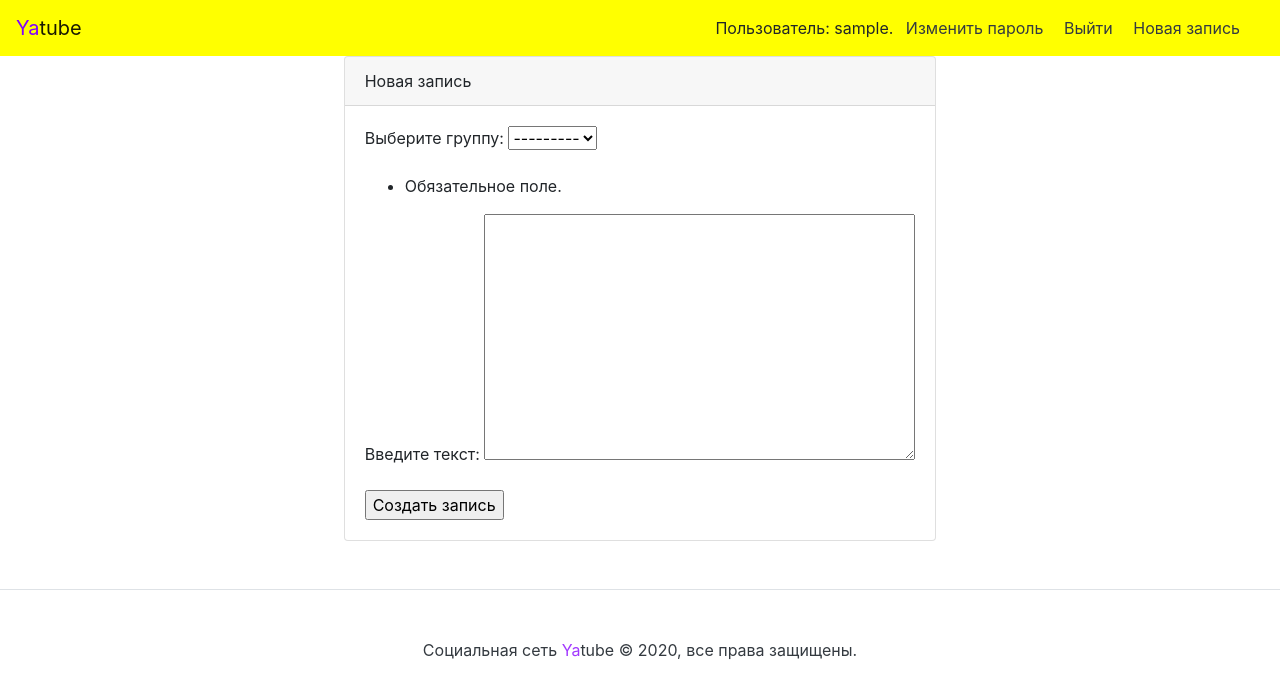
After one commit to SimonMotor/Yatube, a Django app: page /new/ in a window 1280 px wide. The commit adds this page. Shown: the top 699 px of the page. Run offline with Django 3.2, Linux system fonts and the light colour scheme; the visitor is signed in with stand-in values (Sample User, id 1); data that the repository does not hold is empty; some libraries are stand-ins or nearby versions.

Commit message:
ver 0.2.0

```diff
--- /dev/null
+++ b/yatube/posts/forms.py
@@ -0,0 +1,8 @@
+from django import forms
+from .models import Post
+
+
+class PostForm(forms.ModelForm):
+    class Meta:
+        model = Post
+        fields = ['group', 'text']
--- a/yatube/posts/models.py
+++ b/yatube/posts/models.py
@@ -15,14 +15,14 @@ class Group(models.Model):
 
 
 class Post(models.Model):
-    text = models.TextField()
+    text = models.TextField(verbose_name='Введите текст')
     pub_date = models.DateTimeField("date published", auto_now_add=True)
     author = models.ForeignKey(
         User, on_delete=models.CASCADE, related_name="posts"
     )
     group = models.ForeignKey(
         "Group", on_delete=models.SET_NULL, blank=True,
-        null=True, related_name="posts",
+        null=True, related_name="posts", verbose_name='Выберите группу'
     )
 
     def __str__(self):
--- a/yatube/posts/urls.py
+++ b/yatube/posts/urls.py
@@ -5,4 +5,5 @@ from . import views
 urlpatterns = [
     path("group/<slug:slug>", views.group_posts, name="group_posts"),
     path("", views.index, name="index"),
+    path("new/", views.new_post, name="new_post"),
 ]
--- a/yatube/posts/views.py
+++ b/yatube/posts/views.py
@@ -1,7 +1,9 @@
 from django.http import HttpResponse
 from django.shortcuts import render, get_object_or_404
 from .models import Post, Group
-
+from .forms import PostForm
+from django.contrib.auth.decorators import login_required
+from django.shortcuts import redirect
 
 def index(request):
     latest = Post.objects.order_by("-pub_date")[:11]
@@ -11,3 +13,16 @@ def group_posts(request, slug):
     group = get_object_or_404(Group, slug=slug)
     posts = group.posts.all()
     return render(request, "group.html", {"group": group, "posts": posts})
+
+@login_required
+def new_post(request):
+    form = PostForm(request.POST)
+    if request.method != 'POST':
+        return render(request, "new.html", {'form': form})
+    elif not form.is_valid():
+        return render(request, "new.html", {'form': form})
+    else:
+        form = PostForm(request.POST)
+        form.instance.author = request.user
+        form.save()
+    return redirect('index')
--- a/yatube/templates/group.html
+++ b/yatube/templates/group.html
@@ -3,6 +3,7 @@
 {% block header %}{{ group.title }}{% endblock %}
 {% block content %}
 
+    <h1>{{group.title}}</h1>
     <p>{{ group.description }}</p>
     {% for post in posts %}
     <h3>
--- a/yatube/templates/nav.html
+++ b/yatube/templates/nav.html
@@ -1,10 +1,11 @@
-<nav class="navbar navbar-light" style="background-color: #ffee00;">
-    <a class="navbar-brand" href="/"><span style="color:rgba(136,0,255,0.78)">Ya</span>tube</a>
+<nav class="navbar navbar-light" style="background-color: #ffff00;">
+    <a class="navbar-brand" href="/"><span style="color:rgb(128,0,255)">Ya</span>tube</a>
     <nav class="my-2 my-md-0 mr-md-3">
         {% if user.is_authenticated %}
         Пользователь: {{ user.username }}.
         <a class="p-2 text-dark" href="{% url 'password_change' %}">Изменить пароль</a>
         <a class="p-2 text-dark" href="{% url 'logout' %}">Выйти</a>
+        <a class="p-2 text-dark" href="{% url 'new_post' %}">Новая запись</a>
         {% else %}
         <a class="p-2 text-dark" href="{% url 'login' %}">Войти</a> |
         <a class="p-2 text-dark" href="{% url 'signup' %}">Регистрация</a>
--- /dev/null
+++ b/yatube/templates/new.html
@@ -0,0 +1,17 @@
+{% extends "base.html" %}
+{% block title %}Новая запись{% endblock %}
+{% block content %}
+
+<div class="row justify-content-center">
+  <div class="card">
+    <div class="card-header">Новая запись</div>
+    <div class="card-body">
+      <form method="post" action="{% url 'new_post' %}">
+          {% csrf_token %}
+          {{ form.as_p }}
+          <input type="submit" value="Создать запись">
+      </form>
+    </div>
+  </div>
+</div>
+{% endblock %}
--- a/yatube/users/templates/registration/login.html
+++ b/yatube/users/templates/registration/login.html
@@ -16,7 +16,7 @@
 
         {% if next %}
             <div class="alert alert-info" role="alert">
-              Вы обратились к странице, доступ к которой возможен только для залогиненных пользователей.<br>
+              Вы обратились к странице, доступ к которой возможен только для авторизованных пользователей.<br>
               Пожалуйста, авторизуйтесь.
             </div>
           {% else %}
```
